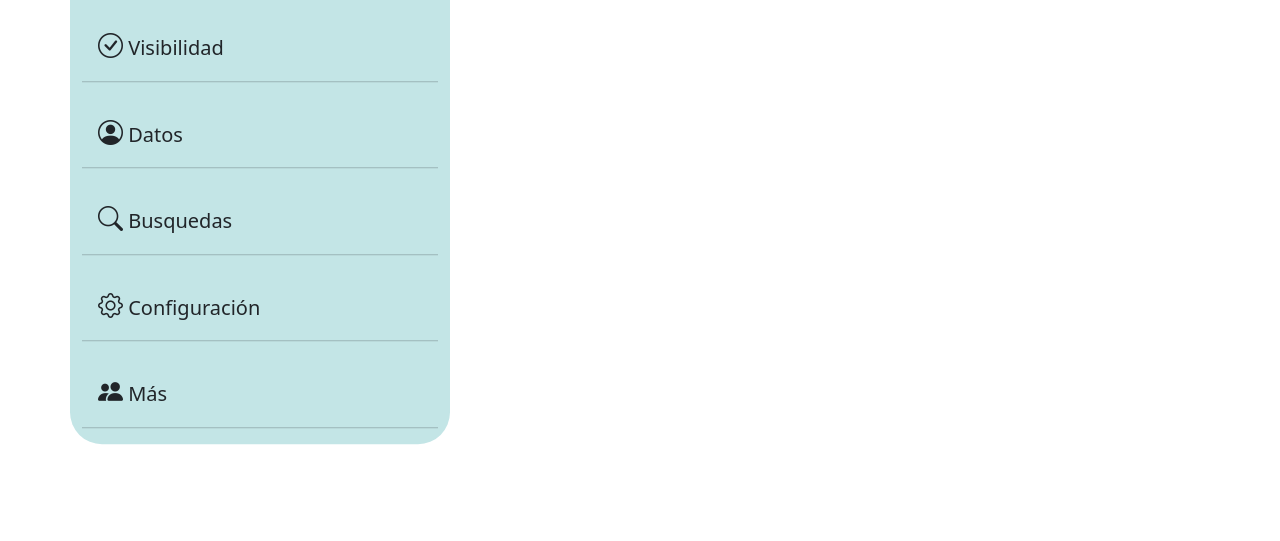
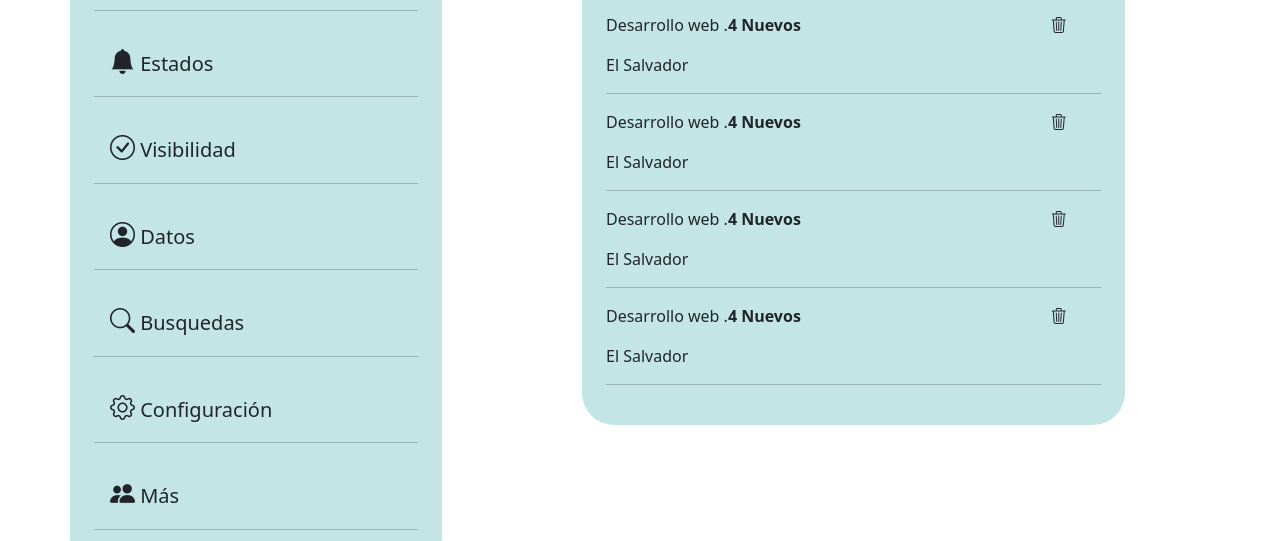
Before and after one commit to arrevillagamario/proyecto-web, a plain HTML site: page index.html in a window 1280 px wide. Shown: the part 259-800 px from the top of the page. Drawn offline with nearby package versions, Linux system fonts and the light colour scheme.

Commit message:
Me voy  para la u

```diff
--- a/Estilos/styles.css
+++ b/Estilos/styles.css
@@ -1,6 +1,11 @@
 .left-fixed {
     position: fixed;
-    left: 0%;
-    top: 50%;
-    transform: translateY(-50%);
+    margin-top: 175px;
   }
+
+.Big-margin{
+    margin-top: 175px;
+}
+.margin-left{
+  margin-left: 500px;
+}
--- a/index.html
+++ b/index.html
@@ -91,9 +91,10 @@
           </div>
         </div>
       </nav>
-      <div class="container fixed-top left-fixed">
-        <div class="row justify-content-between">
-          <div class="col-4 rounded-5 " style="background-color: #C3E5E6; height: fit-content;">
+      <div class="container d-flex">
+        <div class="  container fixed-top left-fixed">
+          <div class="row col-4">
+            <div class=" rounded-5 p-4 " style="background-color: #C3E5E6; height: fit-content;">
               <a href="#" class="list-group-item list-group-item-action fs-5 pt-3 align-middle"><i class="bi-grid ps-3" style="font-size: 25px;"></i>
                Preferencias</a><hr>
               <a href="#" class="list-group-item list-group-item-action fs-5 pt-3 align-middle"> <i class="bi bi-bell-fill ps-3" style="font-size: 25px;"></i> Estados</a><hr>
@@ -103,10 +104,56 @@
               <a href="#" class="list-group-item list-group-item-action fs-5 pt-3 align-middle"> <i class="bi bi-gear ps-3" style="font-size: 25px;"></i> Configuración</a><hr>
               <a href="#" class="list-group-item list-group-item-action fs-5 pt-3 align-middle"> <i class="bi bi-people-fill ps-3" style="font-size: 25px;"></i> Más</a><hr>
             </div>
+            <button class="btn text-light rounded-5 mt-4" style="background-color: #04A29F;">PUBLICAR UN EMPLEO GRATIS!</button>
+          </div>
+        </div>
+        <div class="Big-margin margin-left overflow-y-scroll md:h-screen" >
+          <div class="justify-content-start p-4 rounded-5" style="background-color:#C3E5E6;">
+            <h2>Busquedas de empleos recientes</h2><hr class="border-3">
+            <div class="d-flex">
+              <p>Desarrollo web .</p>
+              <div class="d-flex">
+                <a href="#" class="text-decoration-none text-dark fw-bold">4 Nuevos</a>
+                <i class="bi bi-trash3" style="margin-left: 250px;"></i>
+              </div>
+            </div>
+            <p>El Salvador</p>
+            <hr>
+            <div class="d-flex">
+              <p>Desarrollo web .</p>
+              <div class="d-flex">
+                <a href="#" class="text-decoration-none text-dark fw-bold">4 Nuevos</a>
+                <i class="bi bi-trash3" style="margin-left: 250px;"></i>
+              </div>
+            </div>
+            <p>El Salvador</p>
+            <hr>
+            <div class="d-flex">
+              <p>Desarrollo web .</p>
+              <div class="d-flex">
+                <a href="#" class="text-decoration-none text-dark fw-bold">4 Nuevos</a>
+                <i class="bi bi-trash3" style="margin-left: 250px;"></i>
+              </div>
+            </div>
+            <p>El Salvador</p>
+            <hr>
+            <div class="d-flex">
+              <p>Desarrollo web .</p>
+              <div class="d-flex">
+                <a href="#" class="text-decoration-none text-dark fw-bold">4 Nuevos</a>
+                <i class="bi bi-trash3" style="margin-left: 250px;"></i>
+              </div>
+            </div>
+            <p>El Salvador</p>
+            <hr>
+          </div>
+        </div>
       </div>
 
 
-      </div>
+
+
+
       <script src="https://cdn.jsdelivr.net/npm/bootstrap@5.3.0-alpha3/dist/js/bootstrap.bundle.min.js" integrity="sha384-ENjdO4Dr2bkBIFxQpeoTz1HIcje39Wm4jDKdf19U8gI4ddQ3GYNS7NTKfAdVQSZe" crossorigin="anonymous"></script>
 </body>
 </html>
```
Lines whose indentation alone changed are shown as unchanged.
